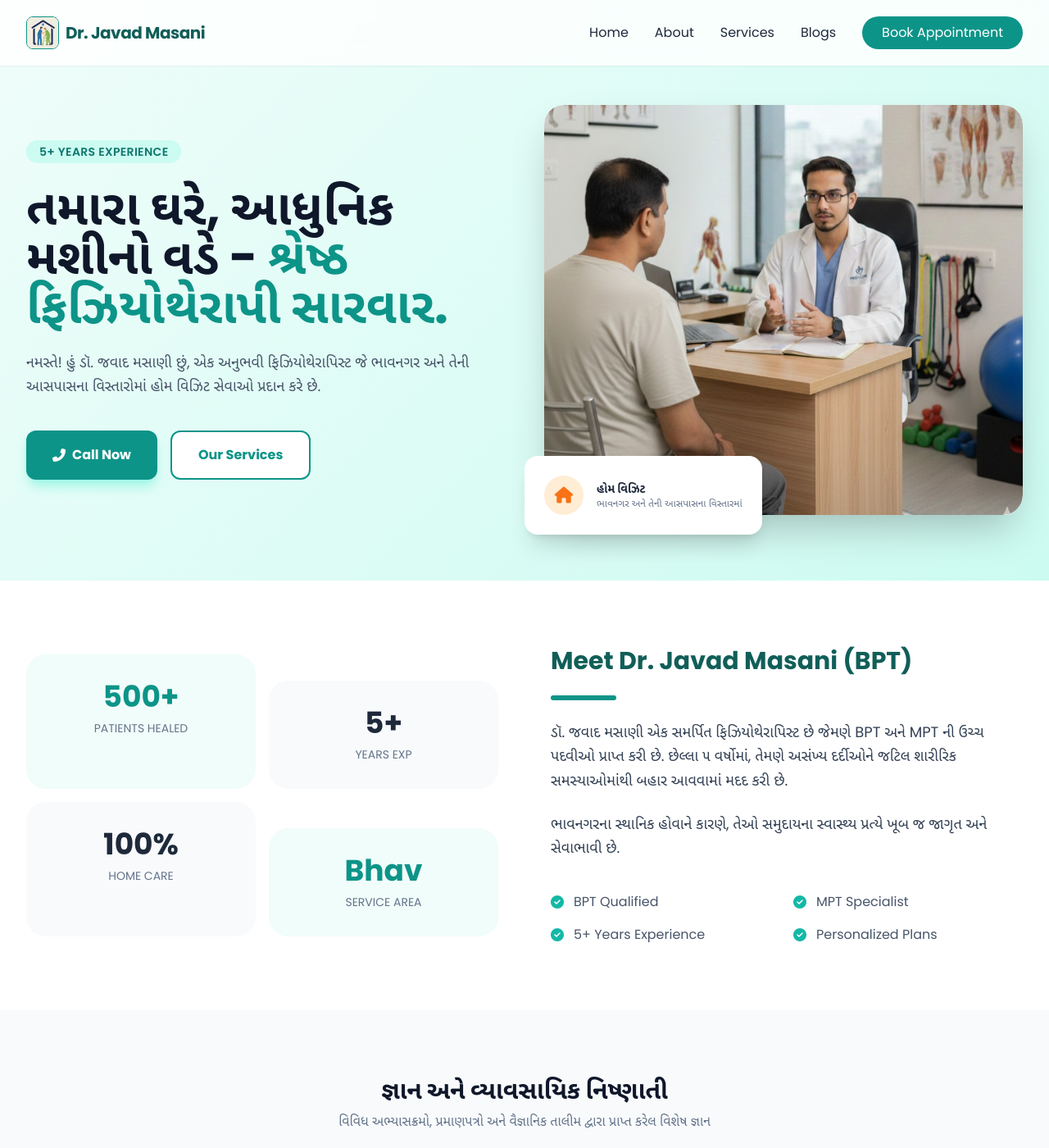
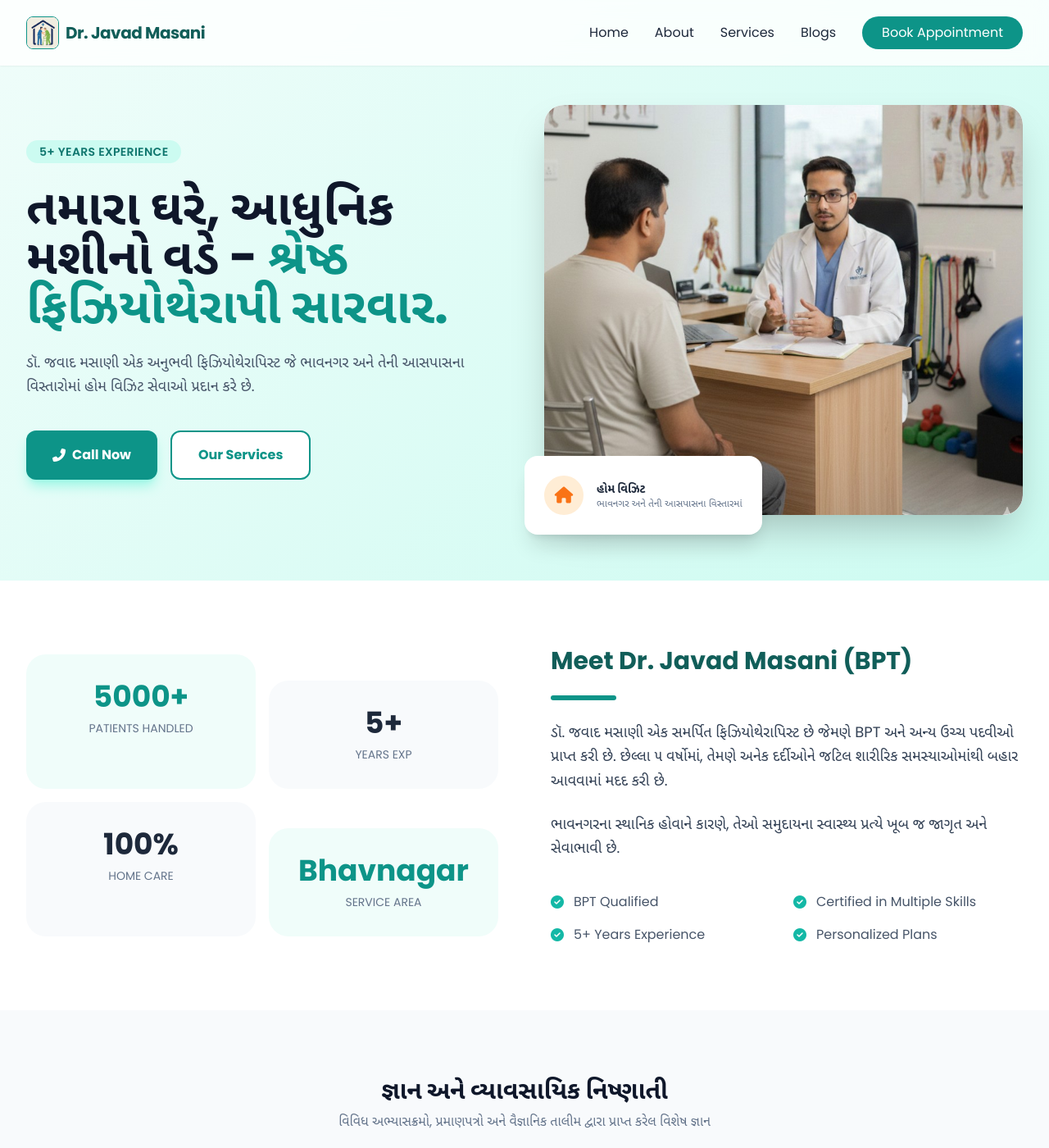
Before and after one commit to JavadMasani/Araogya, a Jekyll site: the page built from index.html, in a window 1280 px wide and 1400 px high. Shown: the whole window at 82% size. Built offline with Jekyll 4.4.1, drawn with Linux system fonts in a browser that asks for light colours; nearby versions of some CDN libraries; some of the changed text lies outside the part shown.

Commit message:
Update index.html

```diff
--- a/index.html
+++ b/index.html
@@ -98,7 +98,7 @@
                         તમારા ઘરે, આધુનિક મશીનો વડે - <span class="text-teal-600 font-gujarati">શ્રેષ્ઠ ફિઝિયોથેરાપી સારવાર.</span>
                     </h1>
                     <p class="text-lg text-slate-600 leading-relaxed">
-                        નમસ્તે! હું ડૉ. જવાદ મસાણી છું, એક અનુભવી ફિઝિયોથેરાપિસ્ટ જે ભાવનગર અને તેની આસપાસના વિસ્તારોમાં હોમ વિઝિટ સેવાઓ પ્રદાન કરે છે.
+                        ડૉ. જવાદ મસાણી એક અનુભવી ફિઝિયોથેરાપિસ્ટ જે ભાવનગર અને તેની આસપાસના વિસ્તારોમાં હોમ વિઝિટ સેવાઓ પ્રદાન કરે છે.
                     </p>
                     <div class="flex flex-col sm:flex-row gap-4 pt-4">
                         <a href="tel:+917373147214" class="flex items-center justify-center gap-2 bg-teal-600 text-white px-8 py-4 rounded-xl font-bold shadow-lg shadow-teal-200 hover:bg-teal-700 transition transform hover:-translate-y-1">
@@ -140,7 +140,7 @@
                     <h2 class="text-3xl font-bold text-teal-800">Meet Dr. Javad Masani (BPT)</h2>
                     <div class="w-20 h-1.5 bg-teal-600 rounded-full"></div>
                     <p class="text-lg text-slate-700 leading-relaxed font-gujarati">
-                        ડૉ. જવાદ મસાણી એક સમર્પિત ફિઝિયોથેરાપિસ્ટ છે જેમણે BPT અને MPT ની ઉચ્ચ પદવીઓ પ્રાપ્ત કરી છે. છેલ્લા ૫ વર્ષોમાં, તેમણે અસંખ્ય દર્દીઓને જટિલ શારીરિક સમસ્યાઓમાંથી બહાર આવવામાં મદદ કરી છે.
+                        ડૉ. જવાદ મસાણી એક સમર્પિત ફિઝિયોથેરાપિસ્ટ છે જેમણે BPT અને અન્ય ઉચ્ચ પદવીઓ પ્રાપ્ત કરી છે. છેલ્લા ૫ વર્ષોમાં, તેમણે અનેક દર્દીઓને જટિલ શારીરિક સમસ્યાઓમાંથી બહાર આવવામાં મદદ કરી છે.
                     </p>
                     <p class="text-lg text-slate-700 leading-relaxed font-gujarati">
                         ભાવનગરના સ્થાનિક હોવાને કારણે, તેઓ સમુદાયના સ્વાસ્થ્ય પ્રત્યે ખૂબ જ જાગૃત અને સેવાભાવી છે.
@@ -150,7 +150,7 @@
                             <i class="fas fa-check-circle text-teal-500"></i> BPT Qualified
                         </li>
                         <li class="flex items-center gap-3 text-slate-600">
-                            <i class="fas fa-check-circle text-teal-500"></i> MPT Specialist
+                            <i class="fas fa-check-circle text-teal-500"></i> Certified in Multiple Skills
                         </li>
                         <li class="flex items-center gap-3 text-slate-600">
                             <i class="fas fa-check-circle text-teal-500"></i> 5+ Years Experience
@@ -163,8 +163,8 @@
                 <div class="md:w-1/2">
                     <div class="grid grid-cols-2 gap-4">
                         <div class="bg-teal-50 p-8 rounded-3xl text-center space-y-2">
-                            <p class="text-4xl font-bold text-teal-600">500+</p>
-                            <p class="text-sm font-medium text-slate-500 uppercase">Patients Healed</p>
+                            <p class="text-4xl font-bold text-teal-600">5000+</p>
+                            <p class="text-sm font-medium text-slate-500 uppercase">Patients Handled</p>
                         </div>
                         <div class="bg-slate-50 p-8 rounded-3xl text-center space-y-2 mt-8">
                             <p class="text-4xl font-bold text-slate-800">5+</p>
@@ -175,7 +175,7 @@
                             <p class="text-sm font-medium text-slate-500 uppercase">Home Care</p>
                         </div>
                         <div class="bg-teal-50 p-8 rounded-3xl text-center space-y-2 mt-8">
-                            <p class="text-4xl font-bold text-teal-600">Bhav</p>
+                            <p class="text-4xl font-bold text-teal-600">Bhavnagar</p>
                             <p class="text-sm font-medium text-slate-500 uppercase">Service Area</p>
                         </div>
                     </div>
@@ -485,7 +485,7 @@
         {% if post.thumbnail %}
           <img src="{{ post.thumbnail }}"
                alt="{{ post.title }}"
-               class="h-48 w-full object-cover">
+               class="h-48 w-full object-cover object-top">
         {% else %}
           <div class="h-48 bg-slate-200 flex items-center justify-center text-slate-400">
             <i class="fas fa-procedures text-5xl"></i>
```
Also changed, not shown: other parts of index.html (+1 -1 lines).
